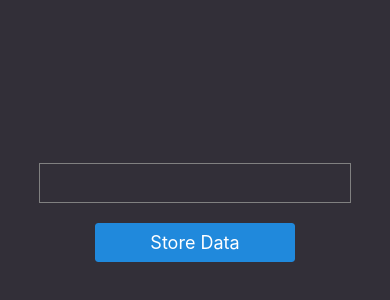
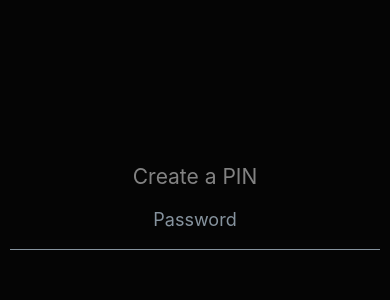
Before and after one commit to solllve/open-source-solana-wallet, a React Native app: screen /Home in a window 390 px wide. Shown: the part 210-510 px from the top of the page. Built offline with nearby package versions, Linux system fonts and the light colour scheme.

Commit message:
splash screen and pin screen start

```diff
--- a/App.js
+++ b/App.js
@@ -10,12 +10,13 @@ import { createNativeStackNavigator } from '@react-navigation/native-stack';
 import styles from './styles';
 import Auth from './routes/Auth';
 import { WebView } from 'react-native-webview';
+import Pin from './components/Pin';
 
 const Stack = createNativeStackNavigator();
 
 const HomeScreen = ({ navigation }) => {
   return (
-    <View >
+    <View style={styles.container}>
       <Button
       title="Authenticate"
       onPress={() => {
@@ -37,7 +38,7 @@ const ProfileScreen = ({ navigation, route }) => {
 
 export default function App() {
   const [number, onChangeNumber] = React.useState(null);
-  if (true) {
+  if (false) {
     return (
       <Provider store={store}>
          <View style={styles.container}>
@@ -64,11 +65,12 @@ export default function App() {
     return (
       <Provider store={store}>
         <NavigationContainer>
-          <Stack.Navigator>
+          <Stack.Navigator screenOptions={{
+            headerShown: false
+          }}>
             <Stack.Screen
               name="Home"
-              component={HomeScreen}
-              options={{ title: 'Welcome' }}
+              component={Pin}
             />
             <Stack.Screen name="Profile" component={ProfileScreen} />
           </Stack.Navigator>
--- a/app.json
+++ b/app.json
@@ -8,7 +8,7 @@
     "splash": {
       "image": "./assets/splash.png",
       "resizeMode": "contain",
-      "backgroundColor": "#ffffff"
+      "backgroundColor": "#050505"
     },
     "updates": {
       "fallbackToCacheTimeout": 0
--- /dev/null
+++ b/components/Pin.jsx
@@ -0,0 +1,16 @@
+
+import React from 'react';
+import { Text, View } from 'react-native';
+import { Input, Icon, Button } from 'react-native-elements';
+import styles from '../styles';
+
+const Pin = ({ navigation }) => {
+    return (
+      <View style={styles.container}>
+        <Text style={styles.label}>Create a PIN</Text>
+        <Input keyboardType={"number-pad"} placeholder="Password" secureTextEntry={true} style={styles.pinInput}></Input>
+      </View>
+    );
+  };
+
+export default Pin;
--- a/styles/index.js
+++ b/styles/index.js
@@ -1,13 +1,14 @@
 import { StyleSheet } from 'react-native';
 
 const colors = {
-    darkGrey: '#322F38'
+    darkGrey: '#322F38',
+    appBg: '#050505'
 }
 
 const styles = StyleSheet.create({
     container: {
       flex: 1,
-      backgroundColor: colors.darkGrey,
+      backgroundColor: colors.appBg,
       alignItems: 'center',
       justifyContent: 'center',
     },
@@ -17,11 +18,24 @@ const styles = StyleSheet.create({
     },
     input: {
         height: 40,
-        borderColor: 'gray',
-        borderWidth: 1,
+        borderWidth: 0,
         margin: 10,
         padding: 10,
         width: '80%'
+    },
+    pinInput: {
+        height: 40,
+        borderWidth: 0,
+        color: '#fff',
+        margin: 10,
+        padding: 10,
+        width: '80%',
+        textAlign: 'center'
+    },
+    label: {
+        fontSize: 21,
+        color: '#fff',
+        opacity: 0.5,
     }
 });
 
```
Also changed, not shown: components/Cat.js (deleted, +0 -9 lines), assets/splash.png.
